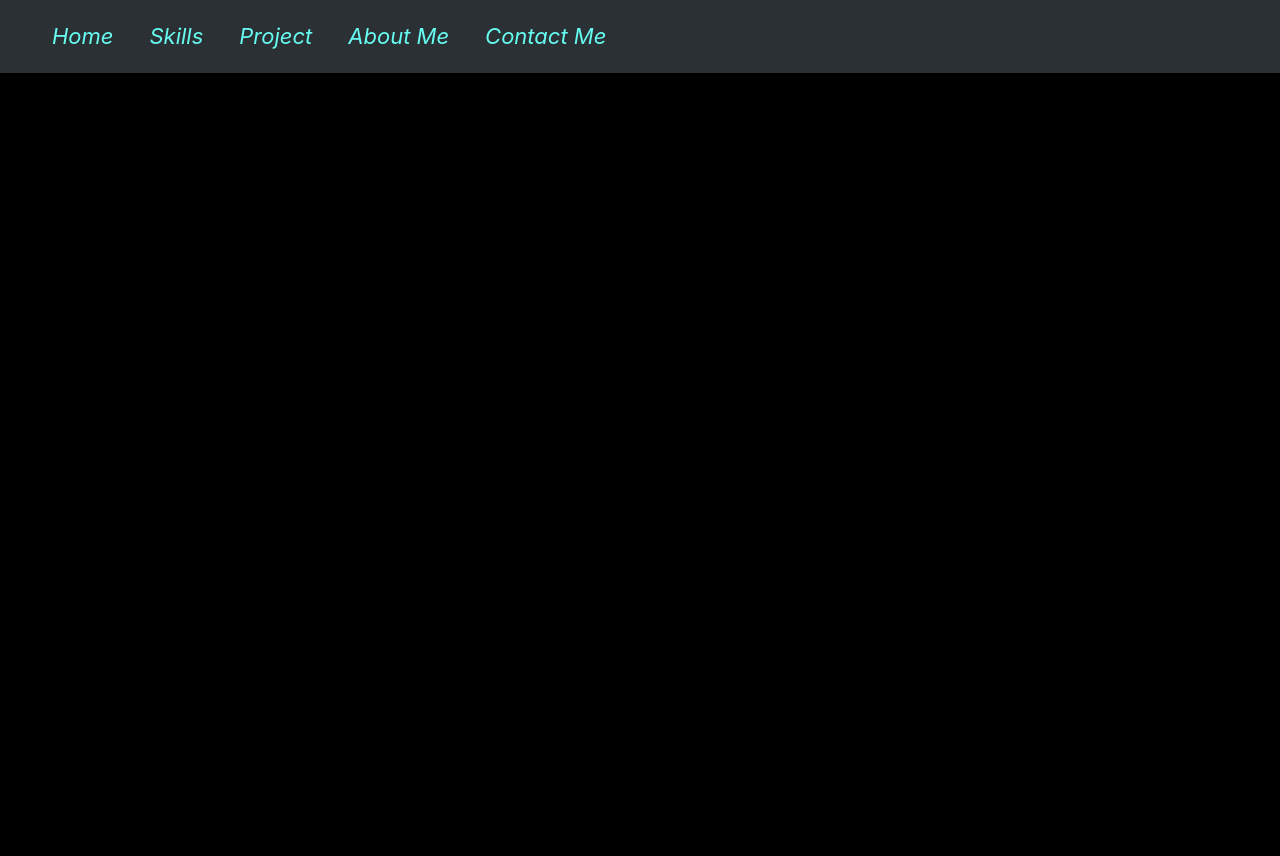
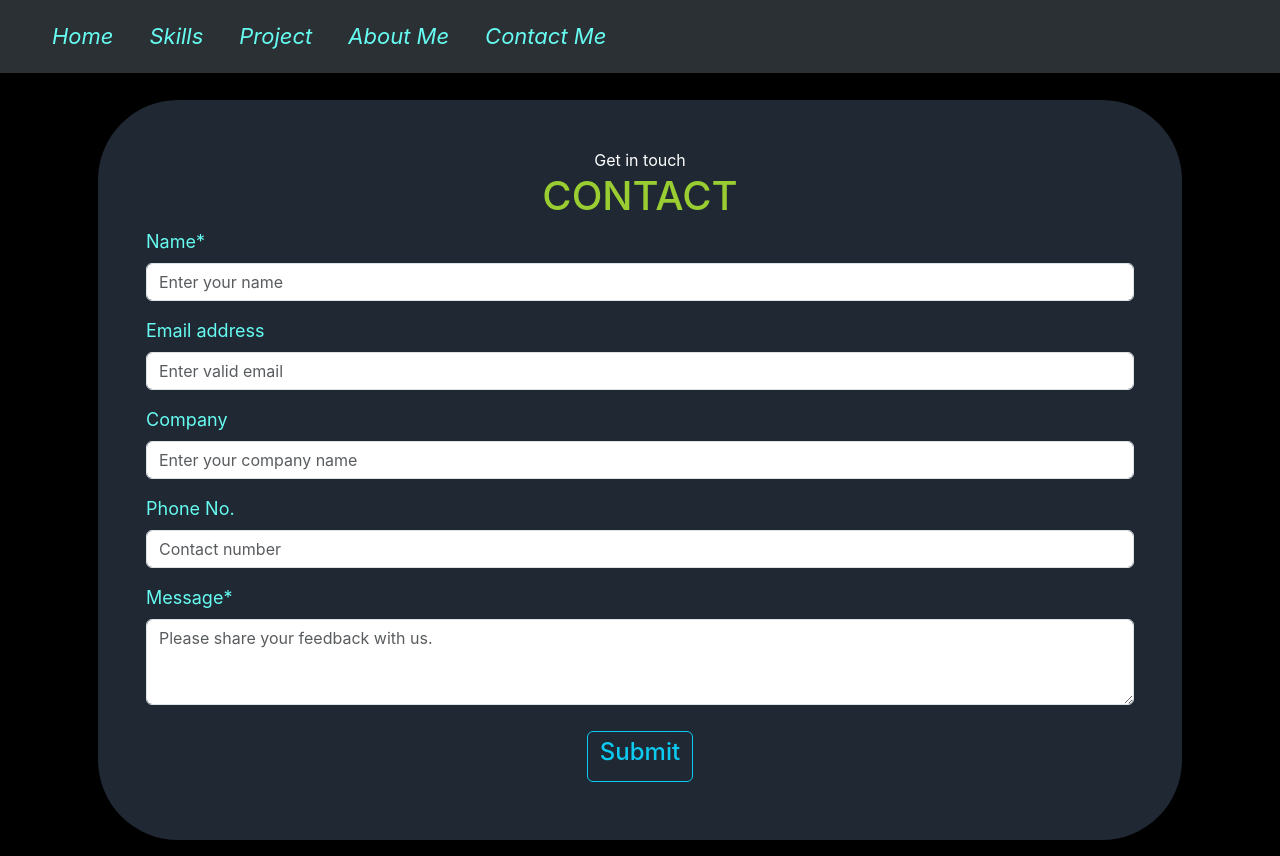
Before and after one commit to darshansanghavi633/Portfolio_usingReact, a React (Create React App) app: page /contactme in a window 1280 px wide. Before the commit the page ends 800 px from the top, so only its background shows below. Built offline with nearby package versions, Linux system fonts and the light colour scheme.

Commit message:
Contact Me Form

```diff
--- a/src/App.css
+++ b/src/App.css
@@ -59,3 +59,20 @@ i:hover{
   color: whitesmoke;
   background-color: #1f2833;
 }
+.iconbutton{
+  margin:10px;
+}
+.design{
+  background-color:#1f2833;
+  padding:3rem;
+  margin:1rem;
+  border-radius:5rem
+}
+label{
+  color:#66fcf1;
+  font-size: large;
+}
+.valid-input{
+  font-size: large;
+  color: yellowgreen;
+}
--- a/src/components/Aboutme.js
+++ b/src/components/Aboutme.js
@@ -1,9 +1,63 @@
-import React from 'react'
-
+import React from "react";
+import Button from 'react-bootstrap/Button';
+import {FaFile,FaLinkedin,FaGithub,FaInstagramSquare} from 'react-icons/fa'
 export default function Aboutme() {
   return (
-    <div className='container text-center my-5'>
-      I am Aboutme
+    <div className="container"  style={{ marginTop: "180px" }}>
+      <div className="clearfix">
+        <img
+          src="/SHIRT PIC.1.jpg"
+          className="col-md-6 float-md-end mb-3 ms-md-3  profile_pic"
+          alt="..."
+          style={{}}
+        />
+
+        <div className="home1">
+          <p className="hello">Hello : ) I am </p>
+          <h1 className="username">Darshan Sanghavi</h1>
+          <h2 className="field">Full Stack - Web Developer</h2>
+          <p className="information" style={{ marginTop: "15px" }}>
+            Computer Science student. I consider my self a responsible and
+            orderly person. You will find my skills and links to projects in
+            below section.
+          </p>
+          <p className="information">
+            As a full stack MERN developer, I am a master of all trades in the
+            web development world. I specialize in building dynamic and
+            intuitive web applications using the latest technologies and
+            techniques.
+          </p>
+          <p className="information">
+            From crafting beautiful user interfaces with React to designing
+            efficient and scalable backends with Node.js and Express, I possess
+            a broad range of skills that allow me to bring complex ideas to
+            life.
+          </p>
+          <p className="information">
+            I thrive in an environment where I can collaborate with talented
+            individuals and utilize my problem-solving skills to tackle new
+            challenges. With a strong attention to detail and a passion for
+            delivering high-quality work, I am committed to delivering
+            cutting-edge solutions that exceed expectations.
+          </p>
+          <p className="information">
+            So, if you're looking for a creative and innovative full stack MERN
+            developer who can bring your ideas to life, I'm your go-to person.
+            Let's build something amazing together!
+          </p>
+          <p className="information">
+            Apart from being a web developer I like to talk to people, get to know them. I also love to listen music and go to concerts. I like to play cricket.
+          </p>
+        </div>
+        <div className="text-center" >
+        <Button href="/Resume.pdf" target="blank" variant="outline-info" className="iconbutton"><h4> Resume <FaFile/></h4></Button>
+        <div className="conatiner text-center" style={{marginTop:"10px"}}>
+        <Button href="https://www.linkedin.com/in/darshan-sanghavi-b93899235/" className="iconbutton" target="blank" variant="outline-info"><h4><FaLinkedin style={{color: "#0A66C2",height:"30px",width:"30px"}}/></h4></Button>
+        <Button href="https://github.com/darshansanghavi633?tab=repositories" className="iconbutton" target="blank" variant="outline-info"><h4><FaGithub style={{color: "#fff",height:"30px",width:"30px"}}/></h4></Button>
+        <Button href="https://www.instagram.com/x_darshann_x/" target="blank" className="iconbutton" variant="outline-info"><h4><FaInstagramSquare style={{color: "#DD2A7B",height:"30px",width:"30px"  }}/></h4></Button>
+        </div>
+        </div>
+      </div>
     </div>
-  )
+  );
 }
--- a/src/components/Contactme.js
+++ b/src/components/Contactme.js
@@ -1,9 +1,130 @@
-import React from 'react'
+import React from "react";
+import Button from "react-bootstrap/Button";
 
 export default function Contactme() {
+  const [name, setName] = React.useState("");
+  const [email, setEmail] = React.useState("");
+  const [company, setCompany] = React.useState("");
+  const [phone, setPhone] = React.useState("");
+  const [message, setMessage] = React.useState("");
+  const [error, setError] = React.useState(false);
+  const [feedback, setFeedback] = React.useState(false);
+
+  const handleFeedback = async () => {
+    if (!name || !message) {
+      setError(true);
+      return false;
+    }
+
+    let result = await fetch("http://127.0.0.1:5000/feedback", {
+      method: "post",
+      body: JSON.stringify({ name, email, company, phone, message }),
+      headers: {
+        "Content-Type": "application/json",
+      },
+    });
+    result = await result.json();
+    console.log(result);
+    setFeedback(true);
+
+    if (result) {
+      setCompany("");
+      setEmail("");
+      setName("");
+      setMessage("");
+      setPhone("");
+    }
+  };
   return (
-    <div className='container text-center my-5'>
-      I am Contactme
+    <div className="container" style={{ marginTop: "100px" }}>
+      <div className="conatiner design">
+        <div className="container  text-center">
+          <p style={{ marginBottom: "0px" }}>Get in touch</p>
+          <h1 style={{ color: "yellowgreen" }}> CONTACT</h1>
+        </div>
+        <div className="mb-3">
+          <label htmlFor="exampleFormControlInput1" className="form-label">
+            Name*
+          </label>
+          <input
+            type="text"
+            className="form-control"
+            id="exampleFormControlInput1"
+            placeholder="Enter your name"
+            value={name}
+            onChange={(e) => setName(e.target.value)}
+          />
+        </div>
+        {error && !name && <span className="valid-input">Enter Your Name</span>}
+        <div className="mb-3">
+          <label htmlFor="exampleFormControlInput1" className="form-label">
+            Email address
+          </label>
+          <input
+            type="email"
+            className="form-control"
+            value={email}
+            onChange={(e) => setEmail(e.target.value)}
+            id="exampleFormControlInput1"
+            placeholder="Enter valid email"
+          />
+        </div>
+        <div className="mb-3">
+          <label htmlFor="exampleFormControlInput1" className="form-label">
+            Company
+          </label>
+          <input
+            type="text"
+            className="form-control"
+            value={company}
+            onChange={(e) => setCompany(e.target.value)}
+            id="exampleFormControlInput1"
+            placeholder="Enter your company name"
+          />
+        </div>
+        <div className="mb-3">
+          <label htmlFor="exampleFormControlInput1" className="form-label">
+            Phone No.
+          </label>
+          <input
+            type="number"
+            value={phone}
+            onChange={(e) => setPhone(e.target.value)}
+            className="form-control"
+            id="exampleFormControlInput1"
+            placeholder="Contact number"
+          />
+        </div>
+        <div className="mb-3">
+          <label htmlFor="exampleFormControlTextarea1" className="form-label">
+            Message*
+          </label>
+          <textarea
+            className="form-control"
+            value={message}
+            onChange={(e) => setMessage(e.target.value)}
+            placeholder="Please share your feedback with us."
+            id="exampleFormControlTextarea1"
+            rows="3"
+          ></textarea>
+        </div>
+        {error && !message && (
+          <span className="valid-input">Enter Feedback</span>
+        )}
+        <div className="container text-center">
+          <Button
+            onClick={handleFeedback}
+            type="submit"
+            variant="outline-info"
+            className="iconbutton"
+          >
+            <h4> Submit </h4>
+          </Button>
+          {feedback && (
+            <div className="valid-input">Thanks for the feedback!</div>
+          )}
+        </div>
+      </div>
     </div>
-  )
+  );
 }
--- /dev/null
+++ b/src/components/Footer.js
@@ -0,0 +1,9 @@
+import React from 'react'
+
+export default function Footer() {
+  return (
+    <div className='contaier text-center'>
+      i am footer
+    </div>
+  )
+}
--- a/src/components/Home.js
+++ b/src/components/Home.js
@@ -1,55 +1,18 @@
 import React from "react";
 import Skills from "./Skills";
 import Projects from "./Projects";
+import Aboutme from "./Aboutme";
+import Contactme from "./Contactme";
+import Footer from "./Footer";
 
 export default function Home() {
   return (
     <div className="container" style={{ marginTop: "180px" }}>
-      <div className="clearfix">
-        <img
-          src="/SHIRT PIC.1.jpg"
-          className="col-md-6 float-md-end mb-3 ms-md-3  profile_pic"
-          alt="..."
-          style={{}}
-        />
-
-        <div className="home1">
-          <p className="hello">Hello : ) I am </p>
-          <h1 className="username">Darshan Sanghavi</h1>
-          <h2 className="field">Full Stack - Web Developer</h2>
-          <p className="information" style={{ marginTop: "15px" }}>
-            Computer Science student. I consider my self a responsible and
-            orderly person. You will find my skills and links to projects in
-            below section.
-          </p>
-          <p className="information">
-            As a full stack MERN developer, I am a master of all trades in the
-            web development world. I specialize in building dynamic and
-            intuitive web applications using the latest technologies and
-            techniques.
-          </p>
-          <p className="information">
-            From crafting beautiful user interfaces with React to designing
-            efficient and scalable backends with Node.js and Express, I possess
-            a broad range of skills that allow me to bring complex ideas to
-            life.
-          </p>
-          <p className="information">
-            I thrive in an environment where I can collaborate with talented
-            individuals and utilize my problem-solving skills to tackle new
-            challenges. With a strong attention to detail and a passion for
-            delivering high-quality work, I am committed to delivering
-            cutting-edge solutions that exceed expectations.
-          </p>
-          <p className="information">
-            So, if you're looking for a creative and innovative full stack MERN
-            developer who can bring your ideas to life, I'm your go-to person.
-            Let's build something amazing together!
-          </p>
-        </div>
-      </div>
+      <Aboutme/>
       <Skills/>
       <Projects/>
+      <Contactme/>
+      <Footer/>
     </div>
   );
 }
```
Also changed, not shown: src/components/Softskills.js (+16 -7 lines), 1 other file (tests, documents, lock files or other folders).
